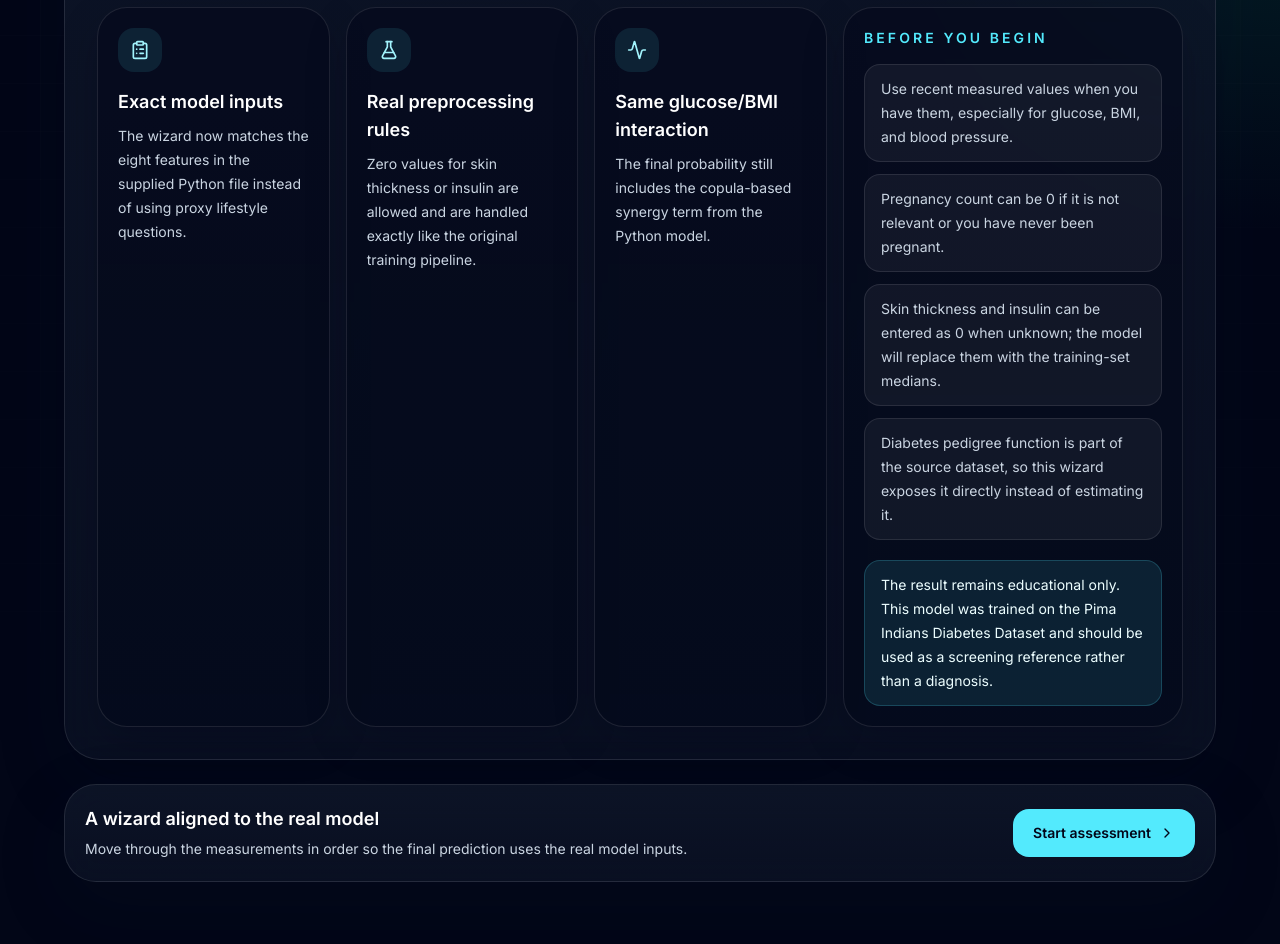
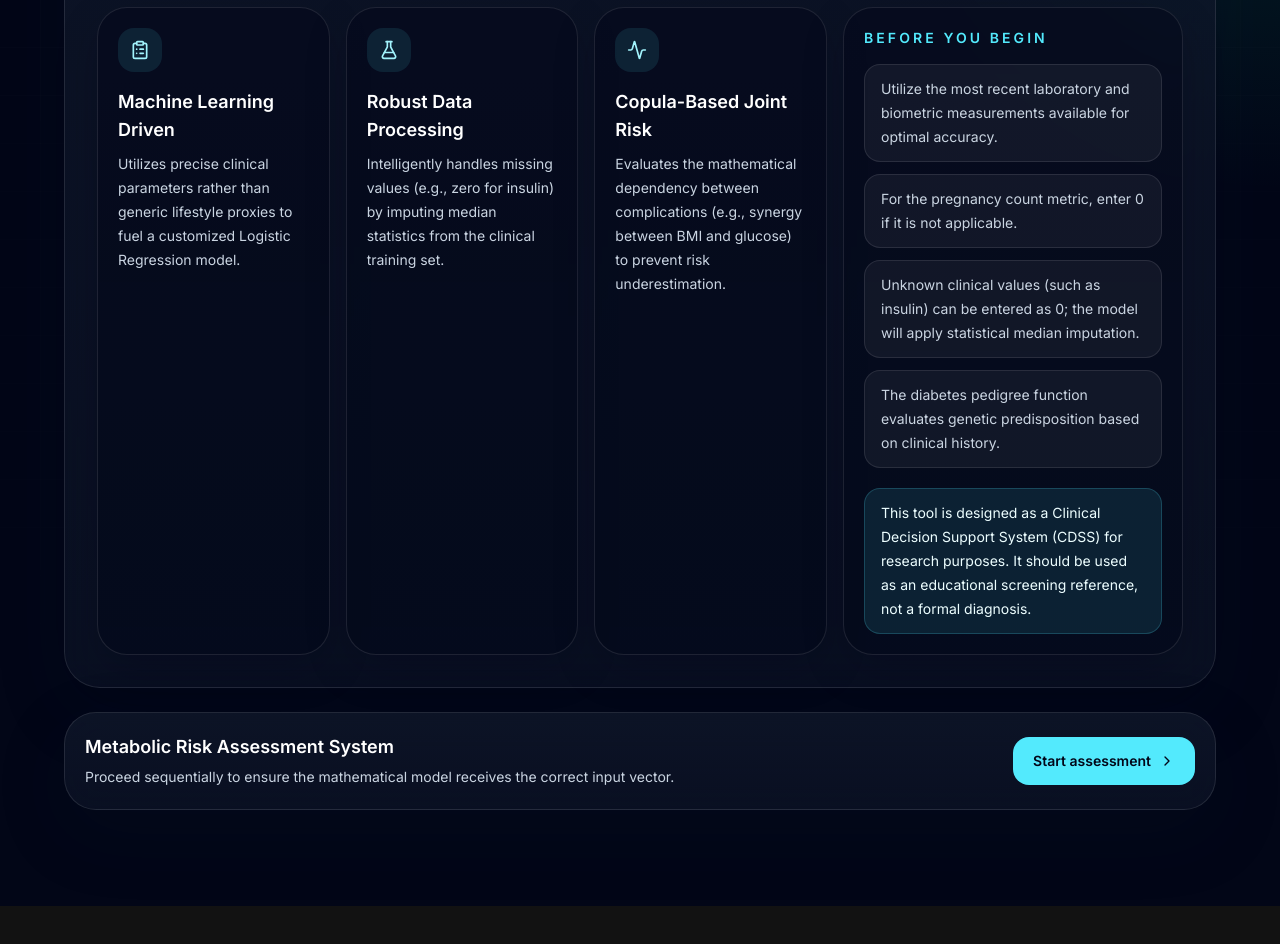
Before and after one commit to Lyowww/diabete-app, a Next.js app: page / in a window 1280 px wide. Shown: the part 1340-2284 px from the top of the page. After the commit the page ends 2246 px from the top, so only its background shows below. Built offline with nearby package versions, Linux system fonts and the light colour scheme.

Commit message:
new change

```diff
--- a/components/risk-assessment-form.tsx
+++ b/components/risk-assessment-form.tsx
@@ -49,18 +49,18 @@ const wizardSteps: readonly WizardStep[] = [
     label: "Welcome",
     shortLabel: "Start",
     eyebrow: "Step 1",
-    title: "A wizard aligned to the real model",
+    title: "Metabolic Risk Assessment System",
     description:
-      "This flow now collects the exact eight measurements used by the supplied Python logistic-regression model and its glucose/BMI copula adjustment.",
+      "This application evaluates the joint risk of metabolic complications using Logistic Regression and Copula theory to support clinical decision-making.",
   },
   {
     id: "profile",
     label: "Core profile",
     shortLabel: "Profile",
     eyebrow: "Step 2",
-    title: "Start with age, BMI, and pregnancy history",
+    title: "Patient Biometrics & History",
     description:
-      "These are major model inputs. Pregnancy count can be 0 if it does not apply or if you have never been pregnant.",
+      "Begin by inputting primary demographic and biometric parameters. These form the baseline of the regression model.",
     fields: ["age", "pregnancies", "bmi"],
   },
   {
@@ -68,9 +68,9 @@ const wizardSteps: readonly WizardStep[] = [
     label: "Lab values",
     shortLabel: "Labs",
     eyebrow: "Step 3",
-    title: "Add the glucose and blood-pressure measurements",
+    title: "Clinical Laboratory Results",
     description:
-      "The original model leans heavily on recent glucose and also uses blood pressure as one of the clinical inputs.",
+      "Input the patient's recent glucose and blood pressure metrics, which serve as critical independent variables for the algorithm.",
     fields: ["glucose", "bloodPressure"],
   },
   {
@@ -78,9 +78,9 @@ const wizardSteps: readonly WizardStep[] = [
     label: "Additional inputs",
     shortLabel: "More",
     eyebrow: "Step 4",
-    title: "Complete the remaining model measurements",
+    title: "Advanced Clinical Metrics",
     description:
-      "Skin thickness, insulin, and diabetes pedigree function complete the input set. For skin thickness or insulin, a value of 0 is allowed and will be imputed to the training-set median, matching the Python preprocessing.",
+      "Complete the dataset with skin fold thickness, insulin levels, and genetic predisposition (pedigree function) to maximize model accuracy.",
     fields: ["skinThickness", "insulin", "diabetesPedigreeFunction"],
   },
   {
@@ -88,18 +88,18 @@ const wizardSteps: readonly WizardStep[] = [
     label: "Review",
     shortLabel: "Review",
     eyebrow: "Step 5",
-    title: "Review the model inputs before prediction",
+    title: "Verify Clinical Data",
     description:
-      "The server will validate these values, run the embedded version of the supplied Python model, and then render the final result page.",
+      "Ensure all entered variables are accurate. The system will securely process these inputs through the joint distribution model.",
   },
   {
     id: "result",
     label: "Result",
     shortLabel: "Result",
     eyebrow: "Step 6",
-    title: "Your model output",
+    title: "Risk Assessment Output",
     description:
-      "The final page shows the predicted probability, risk tier, and the strongest drivers produced from the Python model logic.",
+      "View the calculated marginal probabilities and the Copula-based joint risk of developing metabolic complications.",
   },
 ];
 
@@ -382,18 +382,18 @@ export function RiskAssessmentForm() {
               {[
                 {
                   icon: ClipboardList,
-                  title: "Exact model inputs",
-                  copy: "The wizard now matches the eight features in the supplied Python file instead of using proxy lifestyle questions.",
+                  title: "Machine Learning Driven",
+                  copy: "Utilizes precise clinical parameters rather than generic lifestyle proxies to fuel a customized Logistic Regression model.",
                 },
                 {
                   icon: FlaskConical,
-                  title: "Real preprocessing rules",
-                  copy: "Zero values for skin thickness or insulin are allowed and are handled exactly like the original training pipeline.",
+                  title: "Robust Data Processing",
+                  copy: "Intelligently handles missing values (e.g., zero for insulin) by imputing median statistics from the clinical training set.",
                 },
                 {
                   icon: Activity,
-                  title: "Same glucose/BMI interaction",
-                  copy: "The final probability still includes the copula-based synergy term from the Python model.",
+                  title: "Copula-Based Joint Risk",
+                  copy: "Evaluates the mathematical dependency between complications (e.g., synergy between BMI and glucose) to prevent risk underestimation.",
                 },
               ].map(({ copy, icon: Icon, title }) => (
                 <div
@@ -413,10 +413,10 @@ export function RiskAssessmentForm() {
               <p className="text-sm font-semibold uppercase tracking-[0.22em] text-cyan-300">Before you begin</p>
               <div className="mt-4 grid gap-3">
                 {[
-                  "Use recent measured values when you have them, especially for glucose, BMI, and blood pressure.",
-                  "Pregnancy count can be 0 if it is not relevant or you have never been pregnant.",
-                  "Skin thickness and insulin can be entered as 0 when unknown; the model will replace them with the training-set medians.",
-                  "Diabetes pedigree function is part of the source dataset, so this wizard exposes it directly instead of estimating it.",
+                  "Utilize the most recent laboratory and biometric measurements available for optimal accuracy.",
+                  "For the pregnancy count metric, enter 0 if it is not applicable.",
+                  "Unknown clinical values (such as insulin) can be entered as 0; the model will apply statistical median imputation.",
+                  "The diabetes pedigree function evaluates genetic predisposition based on clinical history.",
                 ].map((item) => (
                   <div
                     key={item}
@@ -428,8 +428,7 @@ export function RiskAssessmentForm() {
               </div>
 
               <div className="mt-5 rounded-2xl border border-cyan-300/20 bg-cyan-300/10 px-4 py-3 text-sm leading-6 text-cyan-50">
-                The result remains educational only. This model was trained on the Pima Indians Diabetes Dataset and
-                should be used as a screening reference rather than a diagnosis.
+                This tool is designed as a Clinical Decision Support System (CDSS) for research purposes. It should be used as an educational screening reference, not a formal diagnosis.
               </div>
             </div>
           </div>
@@ -446,7 +445,7 @@ export function RiskAssessmentForm() {
         >
           <div className="grid gap-5 md:grid-cols-2">
             <MetricField
-              description="The source dataset contains adult participants only."
+              description="The source dataset is calibrated for adult clinical data."
               error={errors.age?.message}
               id="age"
               inputMode="numeric"
@@ -455,7 +454,7 @@ export function RiskAssessmentForm() {
               register={register}
             />
             <MetricField
-              description="Enter 0 if not applicable or if you have never been pregnant."
+              description="Enter 0 if not applicable."
               error={errors.pregnancies?.message}
               id="pregnancies"
               inputMode="numeric"
@@ -464,7 +463,7 @@ export function RiskAssessmentForm() {
               register={register}
             />
             <MetricField
-              description="Body-mass index is one of the strongest drivers in the embedded model."
+              description="Body Mass Index (BMI) is a primary risk coefficient in the embedded algorithm."
               error={errors.bmi?.message}
               id="bmi"
               label="BMI"
@@ -476,10 +475,9 @@ export function RiskAssessmentForm() {
               <div className="flex h-10 w-10 items-center justify-center rounded-2xl bg-cyan-300/10 text-cyan-200">
                 <Ruler className="h-5 w-5" />
               </div>
-              <h3 className="mt-4 text-lg font-semibold text-white">Why these matter</h3>
+              <h3 className="mt-4 text-lg font-semibold text-white">Clinical Relevance</h3>
               <p className="mt-2 text-sm leading-6 text-slate-300">
-                Age, BMI, and pregnancy count are all part of the logistic regression coefficients used in the source
-                Python model.
+                Age, BMI, and baseline history are heavily weighted coefficients in the underlying logistic regression matrices.
               </p>
             </div>
           </div>
@@ -496,7 +494,7 @@ export function RiskAssessmentForm() {
         >
           <div className="grid gap-5 md:grid-cols-2">
             <MetricField
-              description="Use a recent fasting or clinical reading if available."
+              description="Input a recent fasting or clinical reading."
               error={errors.glucose?.message}
               id="glucose"
               label="Glucose (mg/dL)"
@@ -504,7 +502,7 @@ export function RiskAssessmentForm() {
               register={register}
             />
             <MetricField
-              description="Use systolic blood pressure in mmHg."
+              description="Input systolic blood pressure in mmHg."
               error={errors.bloodPressure?.message}
               id="bloodPressure"
               label="Blood pressure (mmHg)"
@@ -526,7 +524,7 @@ export function RiskAssessmentForm() {
           <div className="grid gap-5 lg:grid-cols-[minmax(0,1fr)_320px]">
             <div className="grid gap-5 md:grid-cols-2">
               <MetricField
-                description="Enter 0 if unknown; the predictor will use the training-set median of 29."
+                description="Enter 0 if unknown; the algorithm will apply median imputation."
                 error={errors.skinThickness?.message}
                 id="skinThickness"
                 label="Skin thickness (mm)"
@@ -534,7 +532,7 @@ export function RiskAssessmentForm() {
                 register={register}
               />
               <MetricField
-                description="Enter 0 if unknown; the predictor will use the training-set median of 125."
+                description="Enter 0 if unknown; the algorithm will apply median imputation."
                 error={errors.insulin?.message}
                 id="insulin"
                 label="Insulin"
@@ -543,7 +541,7 @@ export function RiskAssessmentForm() {
               />
               <div className="md:col-span-2">
                 <MetricField
-                  description="This family-history score is part of the source dataset. Typical values often fall between 0.1 and 1.5."
+                  description="A genetic predisposition metric. Typical clinical values fall between 0.1 and 1.5."
                   error={errors.diabetesPedigreeFunction?.message}
                   id="diabetesPedigreeFunction"
                   label="Diabetes pedigree function"
@@ -558,13 +556,13 @@ export function RiskAssessmentForm() {
               {[
                 {
                   icon: FlaskConical,
-                  title: "Median imputation supported",
-                  copy: "The original Python training script replaced zeros in several fields with dataset medians. This flow keeps that behavior where it is clinically plausible.",
+                  title: "Automated Imputation",
+                  copy: "Missing physiological values are gracefully handled using median substitution to ensure uninterrupted algorithm execution.",
                 },
                 {
                   icon: Sparkles,
-                  title: "Model-faithful output",
-                  copy: "The backend now uses the learned logistic coefficients plus the same glucose/BMI synergy term instead of a generic demo score.",
+                  title: "Synergistic Output",
+                  copy: "The backend calculates independent probabilities and evaluates their joint Copula distributions for superior predictive accuracy.",
                 },
               ].map(({ copy, icon: Icon, title }) => (
                 <div
@@ -621,9 +619,9 @@ export function RiskAssessmentForm() {
                 <p className="text-sm font-semibold uppercase tracking-[0.22em] text-cyan-300">What happens next</p>
                 <div className="mt-4 grid gap-3">
                   {[
-                    "The validated inputs are posted to the server-side prediction route.",
-                    "If no external API is configured, the app uses the embedded port of your Python model and shared coefficients.",
-                    "The result page shows probability, key contributors, and the same glucose/BMI interaction logic from the original script.",
+                    "The system will validate your clinical inputs against the expected algorithmic parameters.",
+                    "The data is processed through the logistic regression model to calculate independent marginal probabilities.",
+                    "Copula functions are applied to determine the joint risk, generating the final personalized clinical insights.",
                   ].map((item) => (
                     <div
                       key={item}
@@ -636,8 +634,7 @@ export function RiskAssessmentForm() {
               </div>
 
               <div className="rounded-[30px] border border-cyan-300/20 bg-cyan-300/10 px-4 py-4 text-sm leading-6 text-cyan-50 shadow-[0_16px_40px_rgba(2,6,23,0.24)]">
-                This model remains a screening aid only. Elevated results should be confirmed with formal lab testing
-                and clinician review.
+                Important: This algorithm serves as an educational screening aid. Elevated risk scores must be confirmed via formal laboratory testing and clinical consultation.
               </div>
             </div>
           </div>
@@ -714,9 +711,9 @@ export function RiskAssessmentForm() {
 
           <div className="glass-card rounded-[32px] p-4 shadow-[0_24px_70px_rgba(15,23,42,0.16)] sm:flex sm:items-center sm:justify-between sm:p-5">
             <div>
-              <p className="text-lg font-semibold text-white">Need to change something?</p>
+              <p className="text-lg font-semibold text-white">Need to adjust clinical metrics?</p>
               <p className="mt-1 text-sm leading-6 text-slate-300">
-                Jump back to the review step to adjust the model inputs, or reset the wizard and start again.
+                Jump back to the review step to modify the patient data, or reset the wizard for a new assessment.
               </p>
             </div>
             <div className="mt-4 flex flex-col gap-3 sm:mt-0 sm:flex-row">
@@ -756,8 +753,8 @@ export function RiskAssessmentForm() {
               <p className="text-lg font-semibold text-white">{currentStepConfig.title}</p>
               <p className="mt-1 text-sm leading-6 text-slate-300">
                 {isReviewStep
-                  ? "Ready to run the embedded model and render the final result page."
-                  : "Move through the measurements in order so the final prediction uses the real model inputs."}
+                  ? "Ready to process the data through the Machine Learning and Copula models."
+                  : "Proceed sequentially to ensure the mathematical model receives the correct input vector."}
               </p>
             </div>
 
@@ -772,7 +769,7 @@ export function RiskAssessmentForm() {
               {isReviewStep ? (
                 <button className={primaryButtonClassName} disabled={isSubmitting} type="submit">
                   {isSubmitting ? <LoaderCircle className="h-4 w-4 animate-spin" /> : <Sparkles className="h-4 w-4" />}
-                  {isSubmitting ? "Running model" : "Show my result"}
+                  {isSubmitting ? "Processing data" : "Calculate Joint Risk"}
                 </button>
               ) : (
                 <button
```
